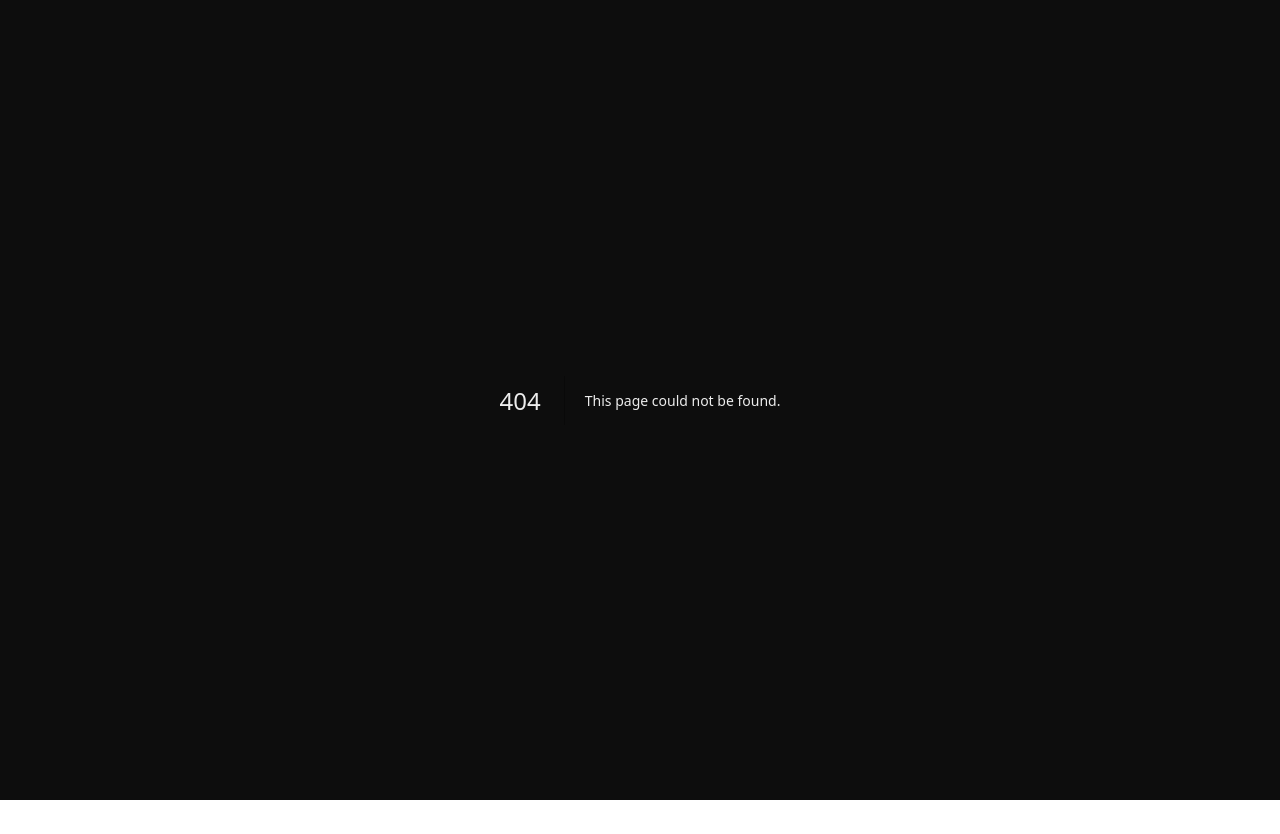
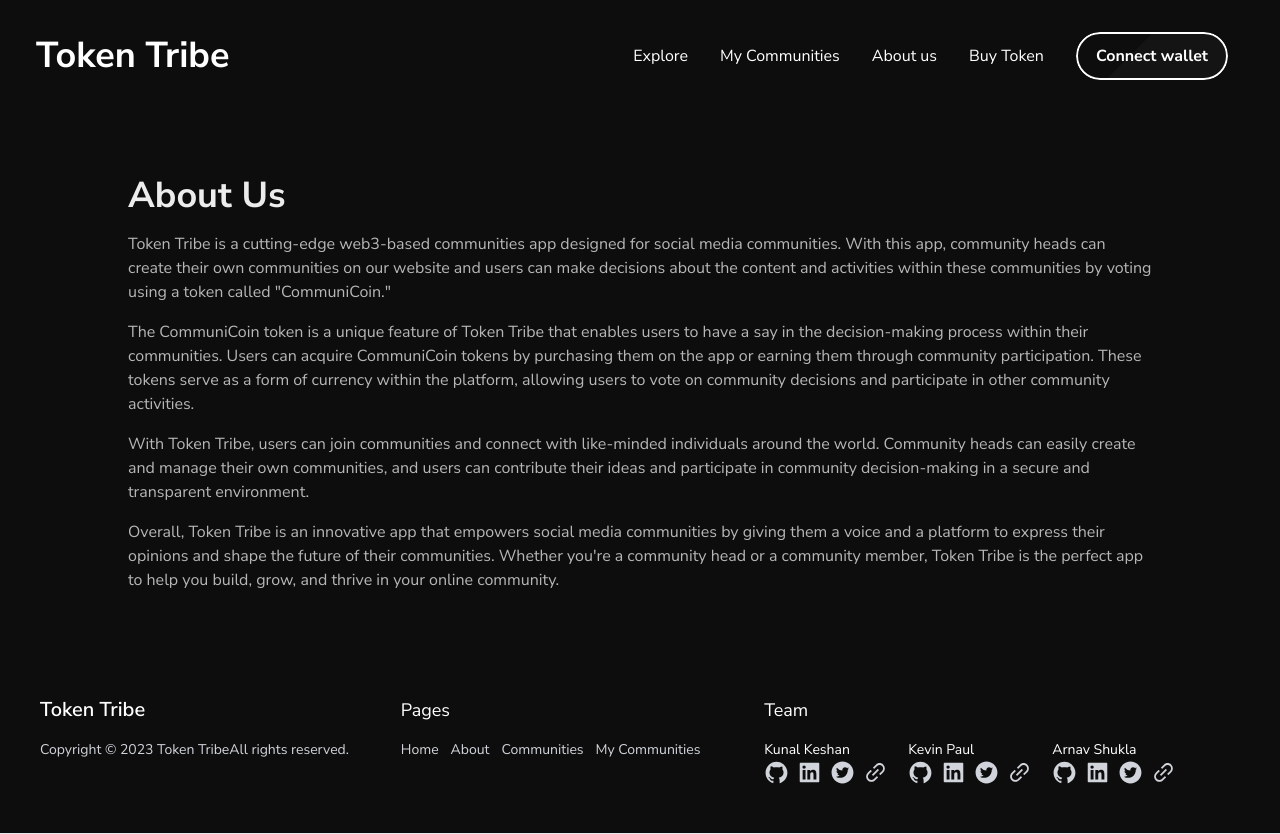
Before and after one commit to kunalkeshan/Token-Tribe, a Next.js app in the folder client/: page /about in a window 1280 px wide. Before the commit this address had no page. Before the commit the page ends 800 px from the top, so only its background shows below. Built offline with nearby package versions, Linux system fonts and the light colour scheme.

Commit message:
feat: added about us section (#24)
Co-authored-by: Kunal Keshan <kunalkeshan12@gmail.com>

```diff
--- a/client/components/layouts/Navbar.tsx
+++ b/client/components/layouts/Navbar.tsx
@@ -13,113 +13,109 @@ const Navbar = () => {
 
   useEffect(() => {
     const changeColor = () => {
-			if (window.scrollY >= window.screen.height) {
-				setColor('#0D0D0D');
-				setTextColor('#ffffff');
+      if (window.scrollY >= 80) {
+        setColor("#0D0D0D");
+        setTextColor("#ffffff");
       } else {
-				setColor('transparent');
+        setColor("transparent");
       }
     };
-		window.addEventListener('scroll', changeColor);
-		() => window.removeEventListener('scroll', () => {});
+    window.addEventListener("scroll", changeColor);
   }, []);
   return (
     <nav
       style={{ backgroundColor: `${color}` }}
-			className='sticky z-20 left-0 top-0 w-full  ease-in duration-300 '
+      className="sticky z-20 left-0 top-0 w-full  ease-in duration-300 "
     >
-			<div className='max-w-[1240px] m-auto flex justify-between items-center p-4 text-white'>
-				<Link href='/'>
-					<h1
-						style={{ color: `${textColor}` }}
-						className='font-bold text-4xl'
-					>
+      <div className="max-w-[1240px] m-auto flex justify-between items-center p-4 text-white">
+        <Link href="/">
+          <h1 style={{ color: `${textColor}` }} className="font-bold text-4xl">
             Token Tribe
           </h1>
         </Link>
         <ul
           style={{ color: `${textColor}` }}
-					className='hidden sm:flex items-center justify-between'
+          className="hidden sm:flex items-center justify-between"
         >
-					<li className='p-4 hover:text-gray-500'>
-						<Link href='/#explore'>Explore</Link>
+          <li className="p-4 hover:text-gray-500">
+            <Link href="/">Explore</Link>
           </li>
-					<li className='p-4 hover:text-gray-500'>
-						<Link href='/communities'>Communities</Link>
+          <li className="p-4 hover:text-gray-500">
+            <Link href="/my-communities">My Communities</Link>
           </li>
-					<li className='p-4'>
+          <li className="p-4 hover:text-gray-500">
+            <Link href="/about">About us</Link>
+          </li>
+          <li className="p-4 hover:text-gray-500">
+            <Link href="/buy">Buy Token</Link>
+          </li>
+          <li className="p-4">
             <a
-							href='#'
-							className='relative inline-flex items-center justify-start px-5 py-3 overflow-hidden font-bold rounded-full group'
+              href="#_"
+              className="relative inline-flex items-center justify-start px-5 py-3 overflow-hidden font-bold rounded-full group"
             >
-							<span className='w-32 h-32 rotate-45 translate-x-12 -translate-y-2 absolute left-0 top-0 bg-white opacity-[3%]'></span>
-							<span className='absolute top-0 left-0 w-48 h-48 -mt-1 transition-all duration-500 ease-in-out rotate-45 -translate-x-56 -translate-y-24 bg-white opacity-100 group-hover:-translate-x-8'></span>
-							<span className='relative w-full text-left text-white transition-colors duration-200 ease-in-out group-hover:text-gray-900'>
+              <span className="w-32 h-32 rotate-45 translate-x-12 -translate-y-2 absolute left-0 top-0 bg-white opacity-[3%]"></span>
+              <span className="absolute top-0 left-0 w-48 h-48 -mt-1 transition-all duration-500 ease-in-out rotate-45 -translate-x-56 -translate-y-24 bg-white opacity-100 group-hover:-translate-x-8"></span>
+              <span className="relative w-full text-left text-white transition-colors duration-200 ease-in-out group-hover:text-gray-900">
                 Connect wallet
               </span>
-							<span className='absolute inset-0 border-2 border-white rounded-full'></span>
+              <span className="absolute inset-0 border-2 border-white rounded-full"></span>
             </a>
           </li>
         </ul>
 
         {/* Mobile Button */}
-				<div onClick={handleNav} className='block sm:hidden z-10'>
+        <div onClick={handleNav} className="block sm:hidden z-10">
           {nav ? (
-						<AiOutlineClose
-							size={20}
-							style={{ color: `${textColor}` }}
-						/>
+            <AiOutlineClose size={20} style={{ color: `${textColor}` }} />
           ) : (
-						<AiOutlineMenu
-							size={20}
-							style={{ color: `${textColor}` }}
-						/>
+            <AiOutlineMenu size={20} style={{ color: `${textColor}` }} />
           )}
         </div>
         {/* Mobile Menu */}
         <div
           className={
             nav
-							? 'sm:hidden absolute top-0 left-0 right-0 bottom-0 flex justify-center items-center w-full h-screen bg-black text-center ease-in duration-300'
-							: 'sm:hidden absolute top-0 left-[-100%] right-0 bottom-0 flex justify-center items-center w-full h-screen bg-black text-center ease-in duration-300'
+              ? "sm:hidden absolute top-0 left-0 right-0 bottom-0 flex justify-center items-center w-full h-screen bg-black text-center ease-in duration-300"
+              : "sm:hidden absolute top-0 left-[-100%] right-0 bottom-0 flex justify-center items-center w-full h-screen bg-black text-center ease-in duration-300"
           }
         >
           <ul>
             <li
               onClick={handleNav}
-							className='p-4 text-4xl hover:text-gray-500'
+              className="p-4 text-4xl hover:text-gray-500"
             >
-							<Link href='/'>Explore</Link>
+              <Link href="/">Explore</Link>
             </li>
             <li
               onClick={handleNav}
-							className='p-4 text-4xl hover:text-gray-500'
+              className="p-4 text-4xl hover:text-gray-500"
             >
-							<Link href='/#communities'>My Communities</Link>
+              <Link href="/my-communities">My Communities</Link>
             </li>
             <li
               onClick={handleNav}
-							className='p-4 text-4xl hover:text-gray-500'
+              className="p-4 text-4xl hover:text-gray-500"
             >
-							<Link href='/aboutUs'>About us</Link>
+              <Link href="/about">About us</Link>
             </li>
             <li
               onClick={handleNav}
-							className='p-4 text-4xl hover:text-gray-500'
+              className="p-4 text-4xl hover:text-gray-500"
             >
-							<Link href='/futures'>Future's</Link>
+              <Link href="/buy">Buy Tokens</Link>
             </li>
-						<li onClick={handleNav} className='p-4 text-4xl '>
+            <li onClick={handleNav} className="p-4 text-4xl ">
               <Link
-								href='/connectWallet'
-								className='relative inline-flex items-center justify-start px-5 py-3 overflow-hidden font-bold rounded-full group'
+                href="/connectWallet"
+                className="relative inline-flex items-center justify-start px-5 py-3 overflow-hidden font-bold rounded-full group"
               >
-								<span className='w-32 h-32 rotate-45 translate-x-12 -translate-y-2 absolute left-0 top-0 bg-white opacity-[3%]'></span>
-								<span className='absolute top-0 left-0 w-48 h-48 -mt-1 transition-all duration-500 ease-in-out rotate-45 -translate-x-56 -translate-y-24 bg-white opacity-100 group-hover:-translate-x-8'></span>
-								<span className='relative w-full text-left text-white transition-colors duration-200 ease-in-out group-hover:text-gray-900'>
+                <span className="w-32 h-32 rotate-45 translate-x-12 -translate-y-2 absolute left-0 top-0 bg-white opacity-[3%]"></span>
+                <span className="absolute top-0 left-0 w-48 h-48 -mt-1 transition-all duration-500 ease-in-out rotate-45 -translate-x-56 -translate-y-24 bg-white opacity-100 group-hover:-translate-x-8"></span>
+                <span className="relative w-full text-left text-white transition-colors duration-200 ease-in-out group-hover:text-gray-900">
                   Connect Wallet
                 </span>
-								<span className='absolute inset-0 border-2 border-white rounded-full'></span>
+                <span className="absolute inset-0 border-2 border-white rounded-full"></span>
               </Link>
             </li>
           </ul>
--- /dev/null
+++ b/client/pages/about.jsx
@@ -0,0 +1,54 @@
+import React from "react";
+import PublicLayout from "@/layouts/PublicLayout";
+
+export default function About() {
+  return (
+    <PublicLayout>
+      <div className="2xl:container 2xl:mx-auto lg:py-16 lg:px-20 md:py-12 md:px-6 py-9 px-4">
+        <div className="flex flex-col lg:flex-row justify-between gap-8">
+          <div className="w-full  flex flex-col justify-center">
+            <h1 className="text-3xl lg:text-4xl font-bold leading-9 text-secondary pb-4">
+              About Us
+            </h1>
+            <div className="font-normal text-base leading-6 text-white/70">
+              <p>
+                Token Tribe is a cutting-edge web3-based communities app
+                designed for social media communities. With this app, community
+                heads can create their own communities on our website and users
+                can make decisions about the content and activities within these
+                communities by voting using a token called "CommuniCoin."
+              </p>
+
+              <p className="mt-4">
+                The CommuniCoin token is a unique feature of Token Tribe that
+                enables users to have a say in the decision-making process
+                within their communities. Users can acquire CommuniCoin tokens
+                by purchasing them on the app or earning them through community
+                participation. These tokens serve as a form of currency within
+                the platform, allowing users to vote on community decisions and
+                participate in other community activities.
+              </p>
+
+              <p className="mt-4">
+                With Token Tribe, users can join communities and connect with
+                like-minded individuals around the world. Community heads can
+                easily create and manage their own communities, and users can
+                contribute their ideas and participate in community
+                decision-making in a secure and transparent environment.
+              </p>
+
+              <p className="mt-4">
+                Overall, Token Tribe is an innovative app that empowers social
+                media communities by giving them a voice and a platform to
+                express their opinions and shape the future of their
+                communities. Whether you're a community head or a community
+                member, Token Tribe is the perfect app to help you build, grow,
+                and thrive in your online community.
+              </p>
+            </div>
+          </div>
+        </div>
+      </div>
+    </PublicLayout>
+  );
+}
```
Lines whose indentation alone changed are shown as unchanged.
